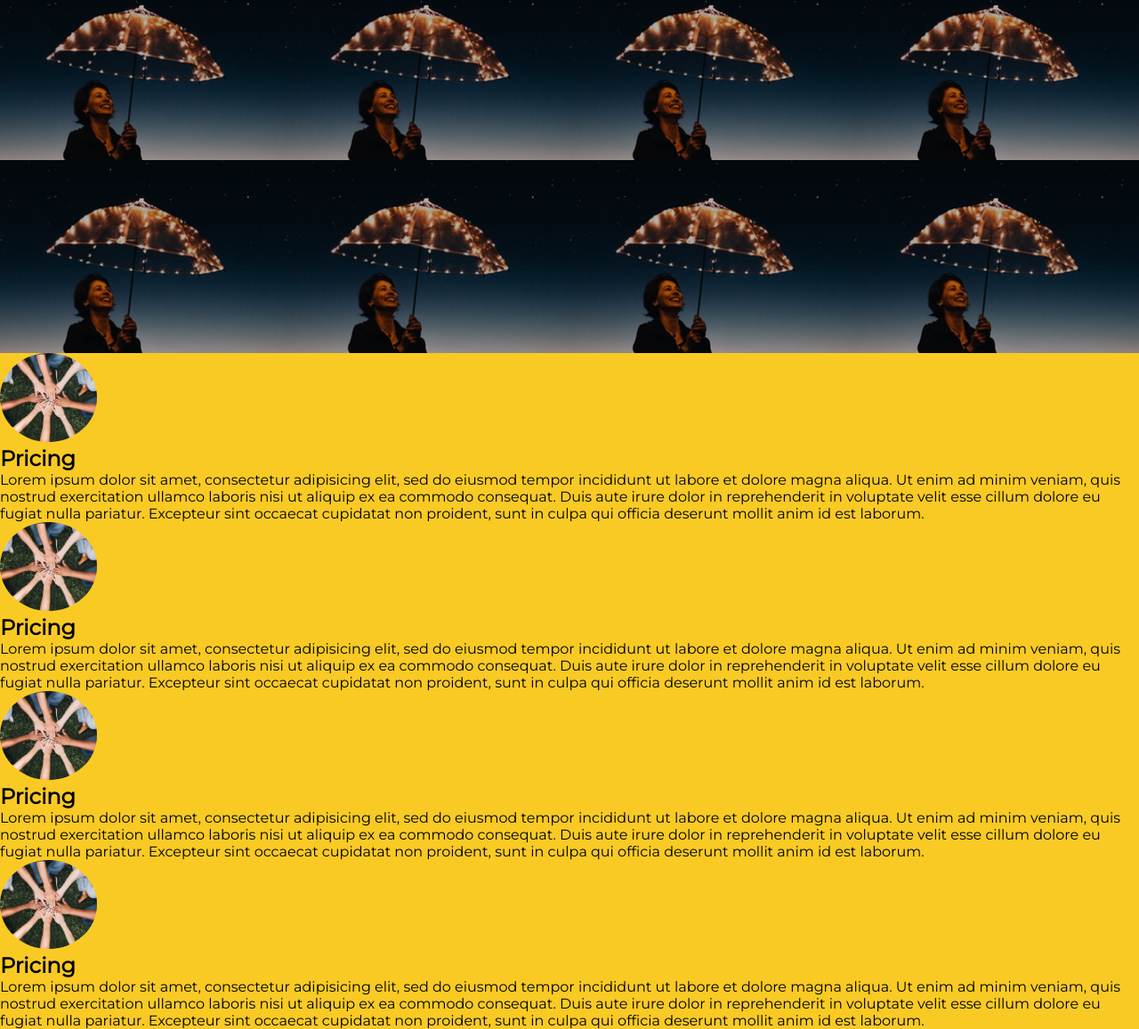
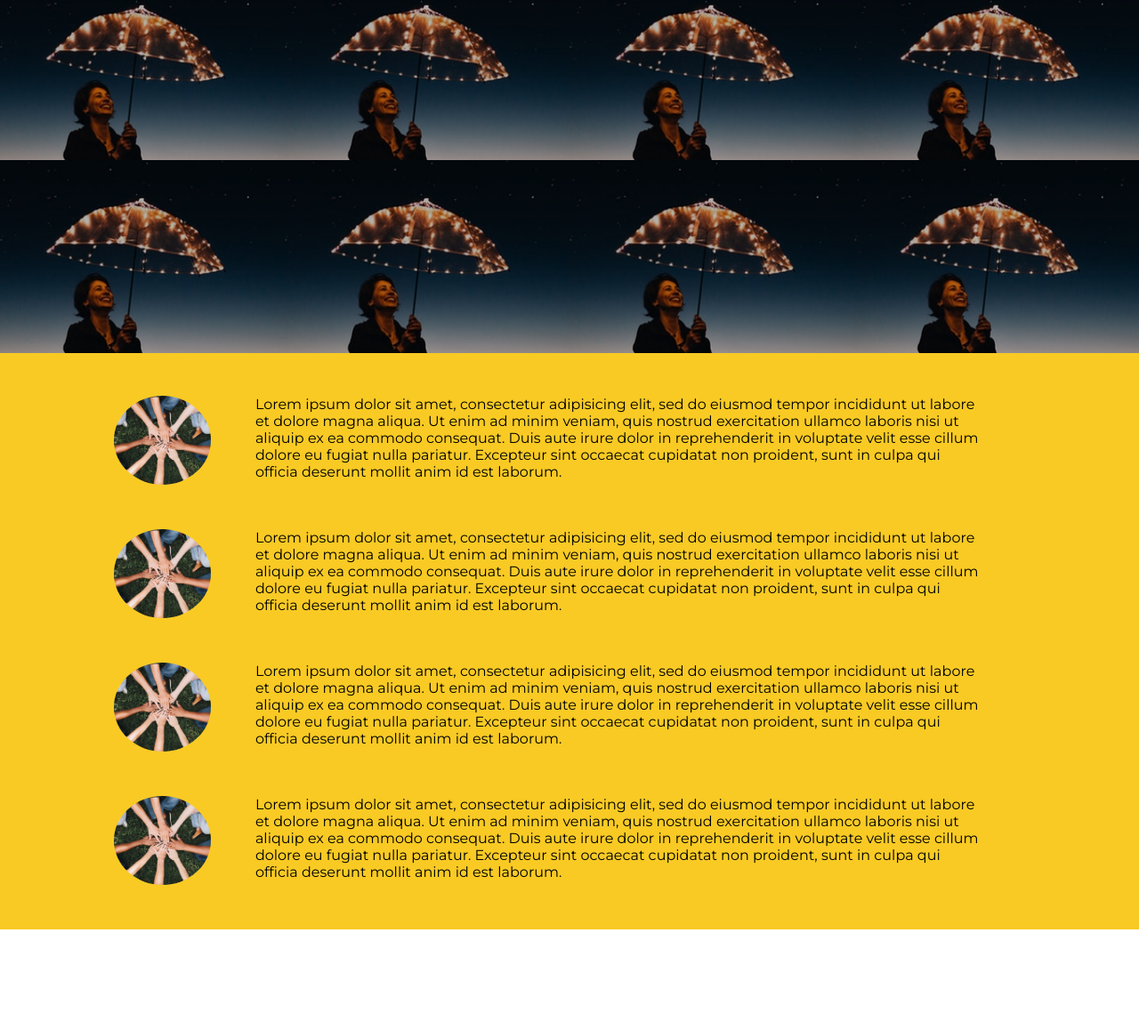
Before and after one commit to omg-its-t/zipper-scroll, a plain HTML site: page index.html in a window 1280 px wide. Shown: the part 1437-2594 px from the top of the page at 89% size. After the commit the page ends 2482 px from the top, so only its background shows below. Drawn offline with nearby package versions, Linux system fonts and the light colour scheme.

Commit message:
section 4 styling

```diff
--- a/css/style.css
+++ b/css/style.css
@@ -69,7 +69,9 @@ section.two{
 section.four{
   background: #f9ca24;
 }
-
+.info{
+  margin-top: 3em;
+}
 /*grid styls for cards*/
 .card-container{
   display: grid;
@@ -97,6 +99,16 @@ section.four{
   height:100px;
 }
 
+.details{
+  display: grid;
+  grid-gap: 50px;
+  grid-template-areas:
+          "circle text text"
+          "circle text text";
+  grid-template-columns: repeat(1, 1fr);
+  margin: 0 10%;
+}
+
 /* mobile styles 500px or less do this stuff*/
 @media only screen and (max-width: 800px) {
   .card-container{
--- a/index.html
+++ b/index.html
@@ -88,32 +88,28 @@
   </section>
 
   <section class="four" data-aos="fade-down-left" data-aos-delay="50" data-aos-duration="1000">
-    <div class="details-container">
-      <div class="detail" data-aos="slide-left" data-aos-duration="1500" data-aos-delay="450">
+    <div class="info">
+      <div class="details" data-aos="slide-left" data-aos-duration="1500" data-aos-delay="550">
         <img src="images/hands.jpeg" class="circle"/>
-        <h2>Pricing</h2>
-        <p>
+        <p class="text">
           Lorem ipsum dolor sit amet, consectetur adipisicing elit, sed do eiusmod tempor incididunt ut labore et dolore magna aliqua. Ut enim ad minim veniam, quis nostrud exercitation ullamco laboris nisi ut aliquip ex ea commodo consequat. Duis aute irure dolor in reprehenderit in voluptate velit esse cillum dolore eu fugiat nulla pariatur. Excepteur sint occaecat cupidatat non proident, sunt in culpa qui officia deserunt mollit anim id est laborum.
         </p>
       </div>
-      <div class="detail" data-aos="slide-left" data-aos-duration="1500" data-aos-delay="650">
+      <div class="details" data-aos="slide-left" data-aos-duration="1500" data-aos-delay="650">
         <img src="images/hands.jpeg" class="circle"/>
-        <h2>Pricing</h2>
-        <p>
+        <p class="text">
           Lorem ipsum dolor sit amet, consectetur adipisicing elit, sed do eiusmod tempor incididunt ut labore et dolore magna aliqua. Ut enim ad minim veniam, quis nostrud exercitation ullamco laboris nisi ut aliquip ex ea commodo consequat. Duis aute irure dolor in reprehenderit in voluptate velit esse cillum dolore eu fugiat nulla pariatur. Excepteur sint occaecat cupidatat non proident, sunt in culpa qui officia deserunt mollit anim id est laborum.
         </p>
       </div>
-      <div class="detail" data-aos="slide-left" data-aos-duration="1500" data-aos-delay="850">
+      <div class="details" data-aos="slide-left" data-aos-duration="1500" data-aos-delay="750">
         <img src="images/hands.jpeg" class="circle"/>
-        <h2>Pricing</h2>
-        <p>
+        <p class="text">
           Lorem ipsum dolor sit amet, consectetur adipisicing elit, sed do eiusmod tempor incididunt ut labore et dolore magna aliqua. Ut enim ad minim veniam, quis nostrud exercitation ullamco laboris nisi ut aliquip ex ea commodo consequat. Duis aute irure dolor in reprehenderit in voluptate velit esse cillum dolore eu fugiat nulla pariatur. Excepteur sint occaecat cupidatat non proident, sunt in culpa qui officia deserunt mollit anim id est laborum.
         </p>
       </div>
-      <div class="detail" data-aos="slide-left" data-aos-duration="1500" data-aos-delay="1050">
+      <div class="details" data-aos="slide-left" data-aos-duration="1500" data-aos-delay="850">
         <img src="images/hands.jpeg" class="circle"/>
-        <h2>Pricing</h2>
-        <p>
+        <p class="text">
           Lorem ipsum dolor sit amet, consectetur adipisicing elit, sed do eiusmod tempor incididunt ut labore et dolore magna aliqua. Ut enim ad minim veniam, quis nostrud exercitation ullamco laboris nisi ut aliquip ex ea commodo consequat. Duis aute irure dolor in reprehenderit in voluptate velit esse cillum dolore eu fugiat nulla pariatur. Excepteur sint occaecat cupidatat non proident, sunt in culpa qui officia deserunt mollit anim id est laborum.
         </p>
       </div>
```
